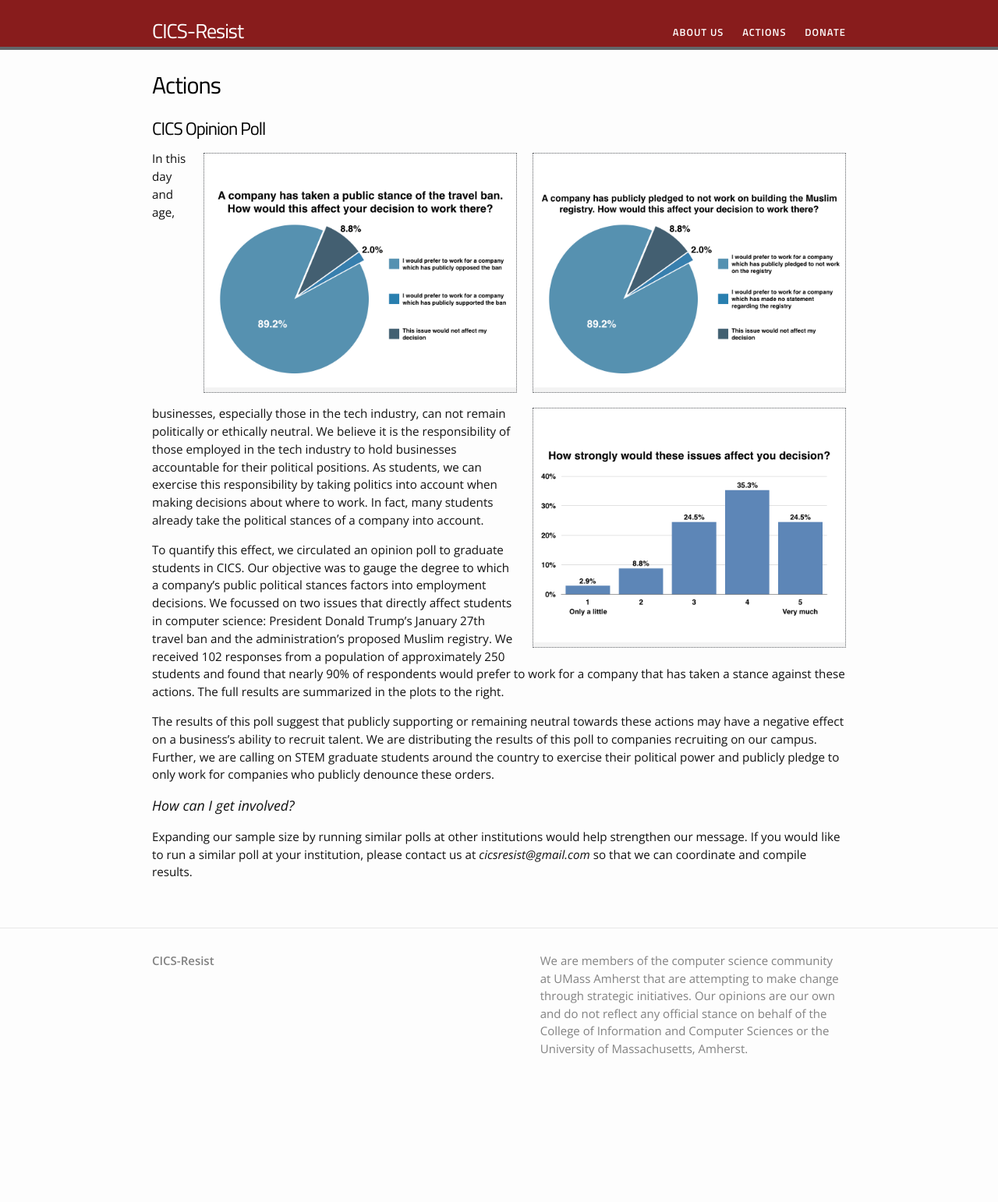
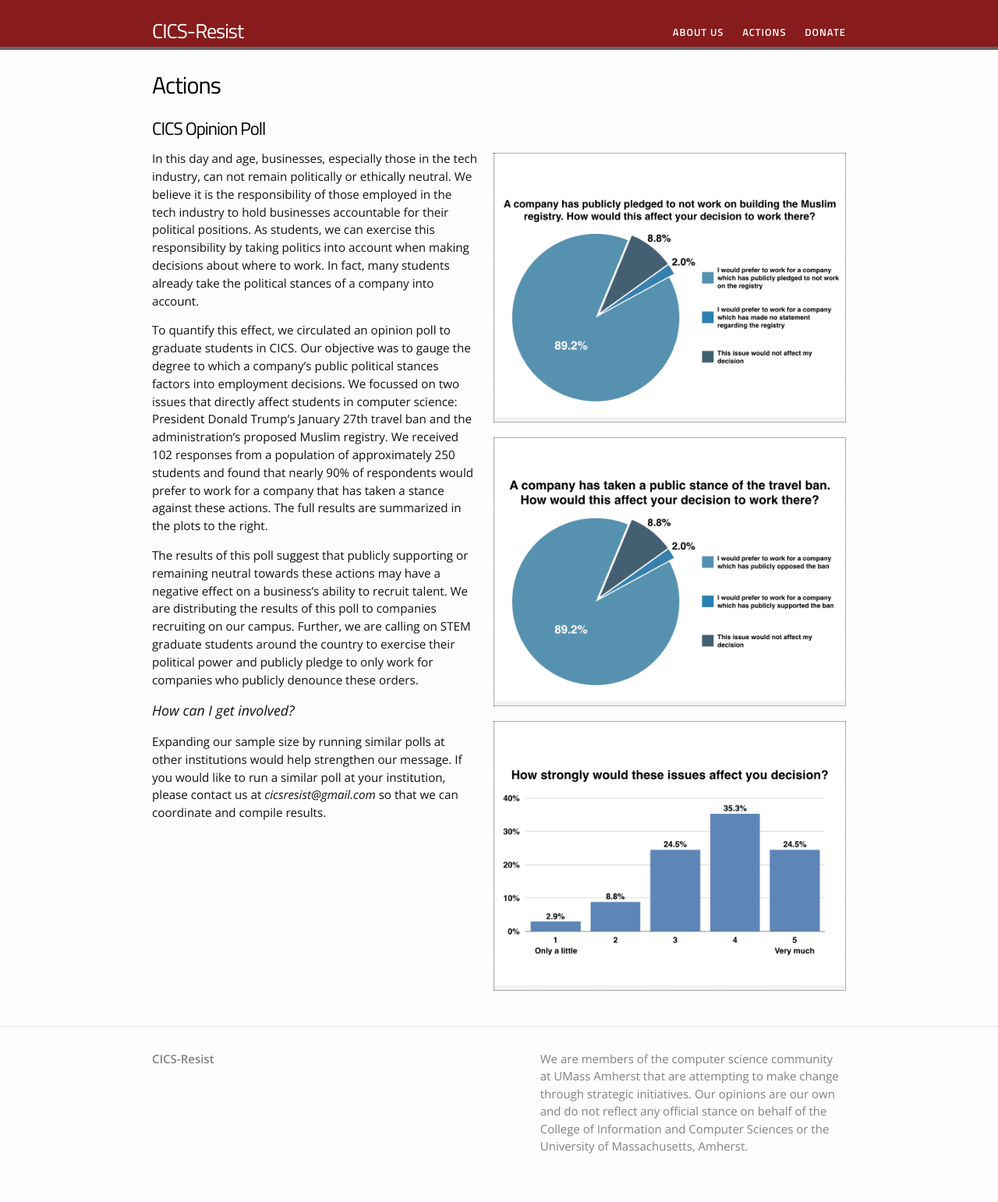
Before and after one commit to cics-resist/cics-resist.github.io, a Jekyll site: the page built from actions.md, in a window 1280 px wide. Shown: the whole page at 78% size. Built offline with Jekyll 4.4.1, drawn with Linux system fonts in a browser that asks for light colours; before the commit the page ends 1416 px from its top, so only the background shows below that.

Commit message:
Update actions.md

```diff
--- a/actions.md
+++ b/actions.md
@@ -6,11 +6,11 @@ permalink: /actions/
 
 # CICS Opinion Poll
 
-{% include image.html url="/images/poll_plots.001.jpeg"  width=400 align="right" %}
+{% include image.html url="/images/poll_plots.001.jpeg"  width=450 align="right" %}
 
-{% include image.html url="/images/poll_plots.002.jpeg"  width=400 align="right" %}
+{% include image.html url="/images/poll_plots.002.jpeg"  width=450 align="right" %}
 
-{% include image.html url="/images/poll_plots.003.jpeg"  width=400 align="right" %}
+{% include image.html url="/images/poll_plots.003.jpeg"  width=450 align="right" %}
 
 In this day and age, businesses, especially those in the tech industry, can not remain politically or ethically neutral. We believe it is the responsibility of those employed in the tech industry to hold businesses accountable for their political positions. As students, we can exercise this responsibility by taking politics into account when making decisions about where to work. In fact, many students already take the political stances of a company into account.
 
```
